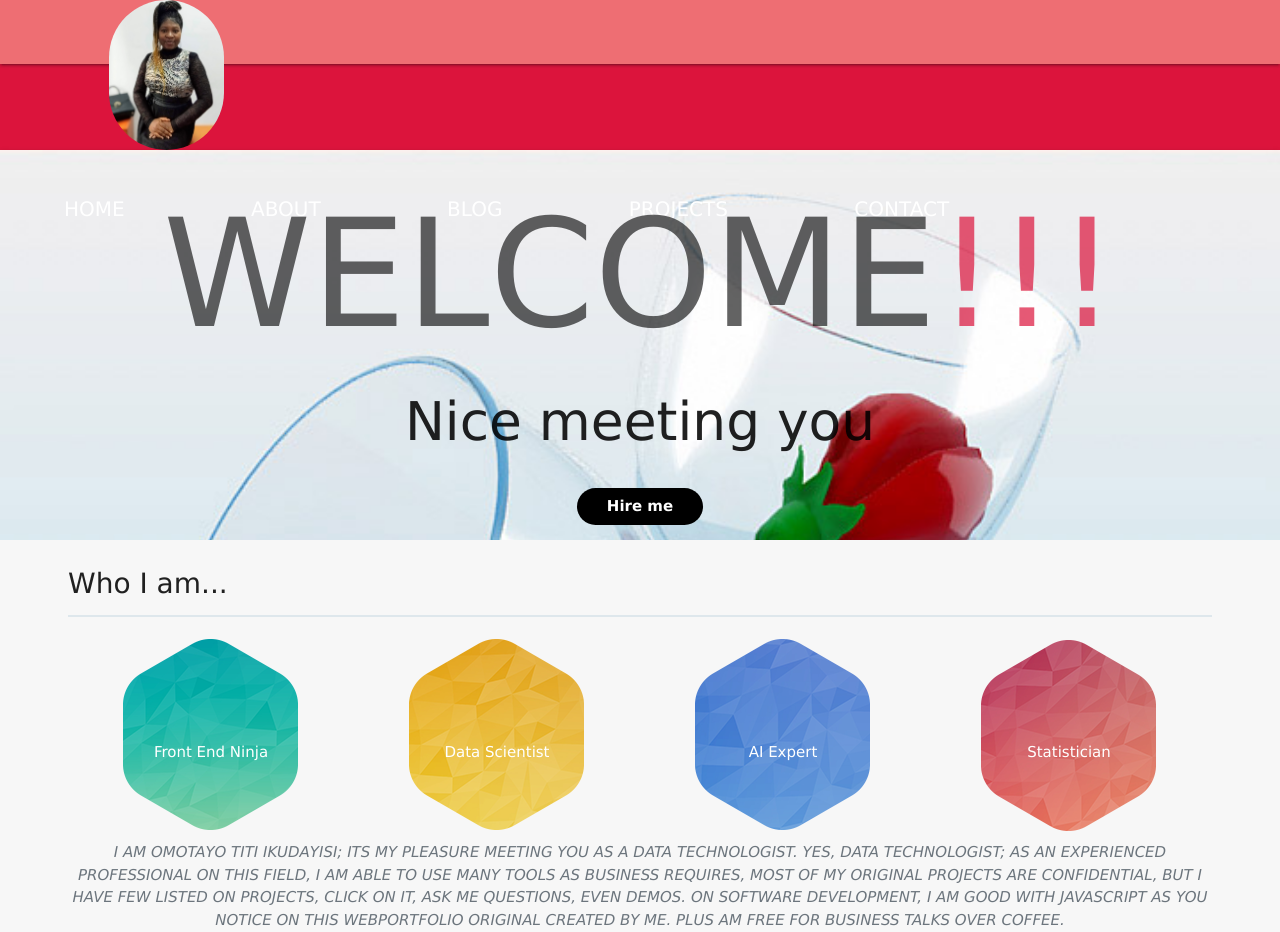
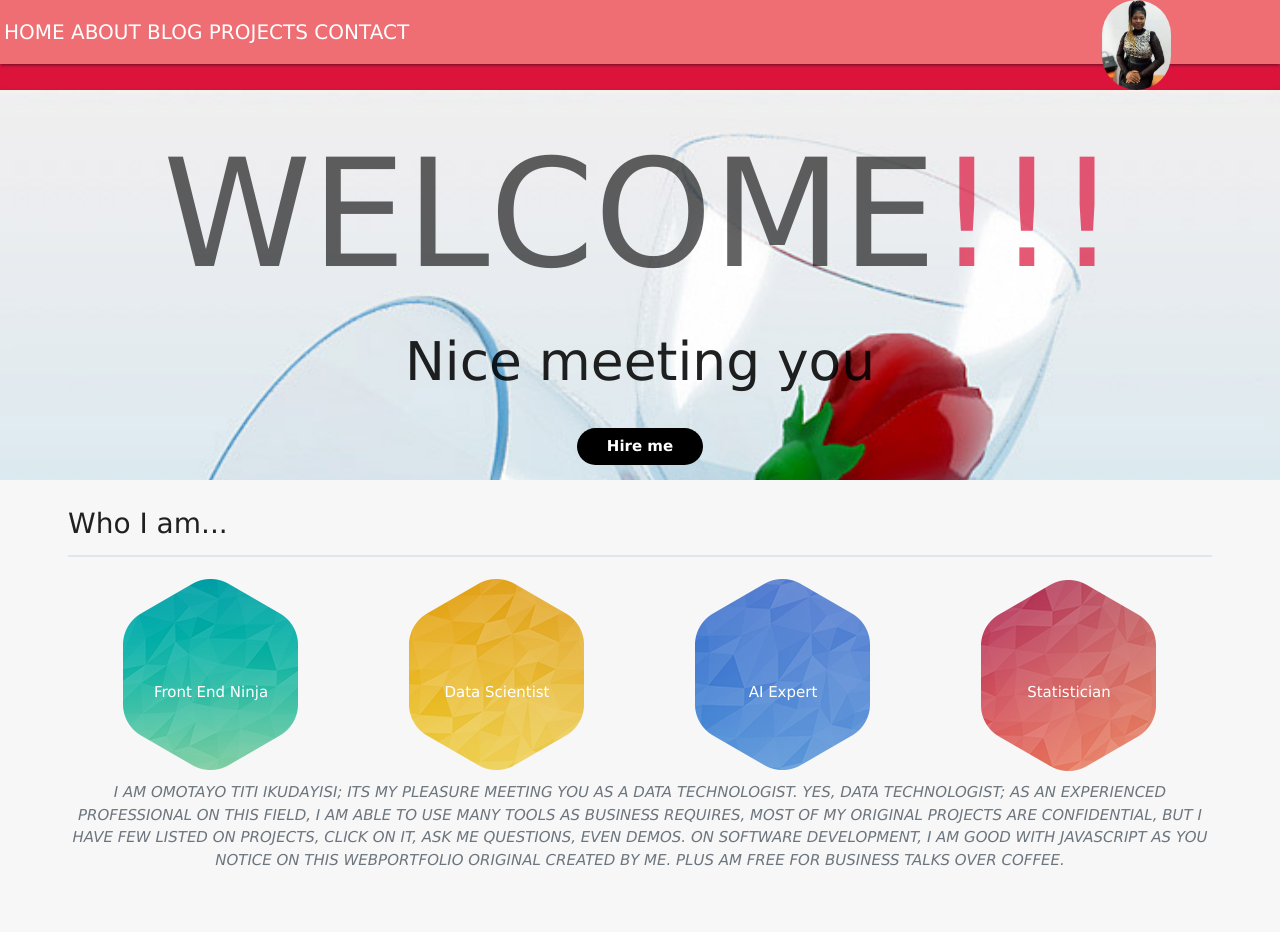
Before and after one commit to Glitzabeth/my-resume, a plain HTML site: page index.html in a window 1280 px wide. Shown: the top 932 px of the page. Drawn offline with nearby package versions, Linux system fonts and the light colour scheme.

Commit message:
Update style.css

```diff
--- a/style.css
+++ b/style.css
@@ -40,7 +40,7 @@ color: #f6f;
 position: inherit;
 top: 0;
 z-index: 10;
-height: 150px;
+height: 90px;
 max-width: 100%;
 }
 
@@ -48,12 +48,12 @@ max-width: 100%;
 
 
 .header-logo{
-float: left;
+float: right;
 }
 
 .header-logo img {
 border-radius: 150px;
-height: 150px;
+height: 90px;
 margin: 0 7rem;
 max-width: 100%;
 /*vertical-align: top;*/
@@ -69,11 +69,12 @@ transform: scale(1.5);
   font-size: 20px;
   margin-left: auto;
   margin-right: auto;
+  vertical-align: top;
 }
 
 .header_navbar a{
 color: #fff;
-padding: 0 4rem;
+/*padding: 0 4rem;*/
 text-transform: uppercase;
 }
 
```
